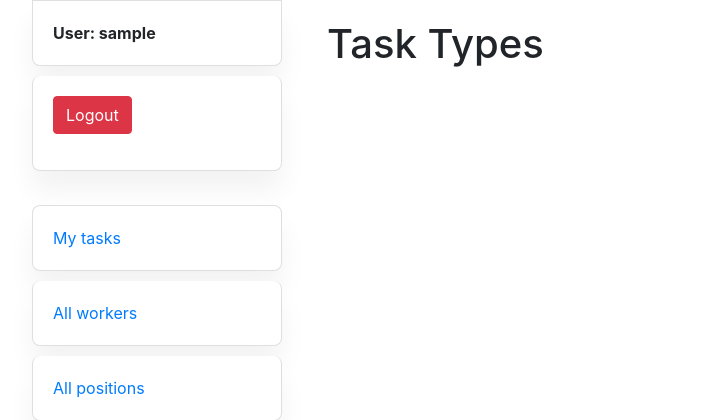
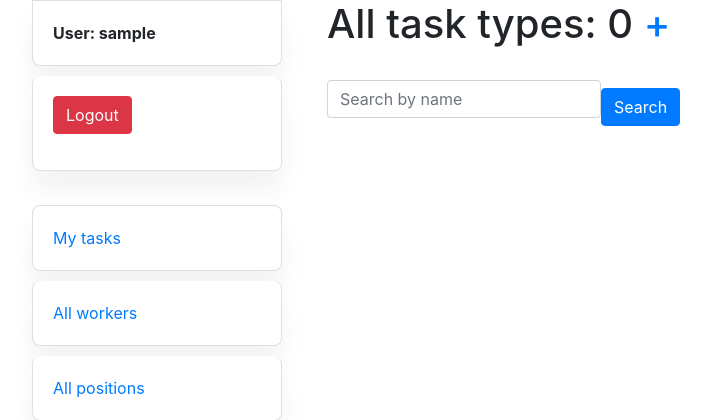
Before and after one commit to twonumberfortyfives/website-it-manager-task, a Django app: page /task-types/ in a window 1280 px wide. Shown: the top 420 px of the page, without its empty margins (23-734 px from the left). Run offline with Django 5.2, Linux system fonts and the light colour scheme; the visitor is signed in with stand-in values (Sample User, id 1); data that the repository does not hold is empty; some libraries are stand-ins or nearby versions.

Commit message:
added delete func in task types and fixed bugs with login page

```diff
--- a/static/css/positions_detail.css
+++ b/static/css/positions_detail.css
@@ -1,6 +1,5 @@
 body{
-    margin-top:20px;
-    background:rgba(241,246,253);
+    background:white;
 }
 .rounded-circle {
     border-radius: 50%!important;
--- a/static/css/positions_list.css
+++ b/static/css/positions_list.css
@@ -1,6 +1,6 @@
 body{
     background: white; /* Change background color to white */
-    margin-top:20px;}
+}
 
 /* ===== Career ===== */
 .career-form {
--- a/static/css/task_list.css
+++ b/static/css/task_list.css
@@ -1,5 +1,4 @@
 body {
-    margin-top: 20px;
     background: #ffffff;
 }
 
@@ -18,3 +17,7 @@ body {
 a {
     text-decoration: none;
 }
+
+.custom-card {
+  border: none; /* Remove borders from cards with custom-card class */
+}
--- a/static/css/task_type_list.css
+++ b/static/css/task_type_list.css
@@ -1,6 +1,6 @@
 /* Styles specific to the task type list page */
 .container {
-    margin-top: 20px;
+    margin-top: 0;
     background: #ffffff;
 }
 
@@ -22,3 +22,7 @@
 a {
     text-decoration: none;
 }
+
+.custom-card {
+  border: none; /* Remove borders from cards with custom-card class */
+}
--- a/static/css/workers_list.css
+++ b/static/css/workers_list.css
@@ -1,6 +1,5 @@
 body {
     background: #ffffff; /* Изменить цвет фона на белый */
-    margin-top: 20px;
 }
 
 .career-form {
--- a/templates/website/task_list.html
+++ b/templates/website/task_list.html
@@ -18,7 +18,7 @@
       {% for task in task_list %}
         <div class="row">
           <div class="col-xl-12">
-            <div class="card mb-3 card-body">
+            <div class="card mb-3 card-body custom-card">
               <div class="row align-items-center">
                 <div class="col-auto">
                   <a href="{% url 'website:tasks-detail' pk=task.id %}">
--- a/templates/website/task_type_list.html
+++ b/templates/website/task_type_list.html
@@ -7,19 +7,25 @@
 {% endblock %}
 {% block content %}
   <div class="container">
-    <h1>Task Types</h1>
+    <h1>All task types: {{ all_task_types }} <a href="{% url 'website:task-type-create' %}">+</a></h1>
     <br>
+    <form action="" method="get" class="form-inline">
+      {{ search_form|crispy }}
+      <input type="submit" value="Search" class="btn btn-primary">
+    </form>
+    {% if task_type_list %}
       <div class="row">
         <div class="col">
           <ul class="list-group">
             {% for task_type in task_type_list %}
-            <li class="list-group-item">
+              <li class="list-group-item custom-card">
                 <h5>{{ task_type.name }}</h5>
-              <p>{{ task_type.description }}</p>
+                <p><a href="{% url 'website:task-type-delete' pk=task_type.id %}" class="btn btn-danger">delete</a></p>
               </li>
             {% endfor %}
           </ul>
         </div>
       </div>
+    {% endif %}
   </div>
 {% endblock %}
--- a/website/forms.py
+++ b/website/forms.py
@@ -6,11 +6,6 @@ from website.models import Worker, Position, Task, TaskType
 
 
 class WorkerForm(forms.ModelForm):
-    position = forms.ModelMultipleChoiceField(
-        queryset=Position.objects.all(),
-        widget=forms.Select,
-        required=True,
-    )
 
     class Meta(UserCreationForm.Meta):
         model = Worker
@@ -96,7 +91,7 @@ class TaskTypeSearchForm(forms.Form):
     )
 
 
-class TaskTypeForm(forms.Form):
-    class Meta(forms.Form):
+class TaskTypeForm(forms.ModelForm):
+    class Meta(forms.ModelForm):
         model = TaskType
         fields = "__all__"
--- a/website/urls.py
+++ b/website/urls.py
@@ -15,6 +15,8 @@ from website.views import (
     TaskListView,
     TaskCreateView,
     TaskTypeListView,
+    TaskTypeCreateView,
+    TaskTypeDeleteView,
 )
 
 urlpatterns = [
@@ -23,6 +25,8 @@ urlpatterns = [
     path("tasks/create", TaskCreateView.as_view(), name='tasks-create'),
     path("tasks/<int:pk>", TaskDetailView.as_view(), name="tasks-detail"),
     path("task-types/", TaskTypeListView.as_view(), name='task-type-list'),
+    path("task-types/create/", TaskTypeCreateView.as_view(), name='task-type-create'),
+    path("task-types/<int:pk>/delete/", TaskTypeDeleteView.as_view(), name='task-type-delete'),
     path("workers/", WorkerListView.as_view(), name="workers-list"),
     path("workers/create", WorkerCreateView.as_view(), name="worker-create"),
     path("workers/<int:pk>", WorkerDetailView.as_view(), name="worker-detail"),
--- a/website/views.py
+++ b/website/views.py
@@ -168,6 +168,7 @@ class TaskTypeListView(LoginRequiredMixin, generic.ListView):
     def get_context_data(self, *, object_list=None, **kwargs):
         context = super(TaskTypeListView, self).get_context_data(**kwargs)
         name = self.request.GET.get("name", "")
+        context["all_task_types"] = TaskType.objects.all().count()
         context["search_form"] = forms.TaskTypeSearchForm(
             initial={"name": name}
         )
@@ -179,3 +180,16 @@ class TaskTypeListView(LoginRequiredMixin, generic.ListView):
         if form.is_valid():
             return queryset.filter(name__icontains=form.cleaned_data["name"])
         return queryset
+
+
+class TaskTypeCreateView(LoginRequiredMixin, generic.CreateView):
+    model = TaskType
+    form_class = forms.TaskTypeForm
+    success_url = reverse_lazy("website:task-type-list")
+    template_name = "website/task_type_form.html"
+
+
+class TaskTypeDeleteView(LoginRequiredMixin, generic.DeleteView):
+    model = TaskType
+    success_url = reverse_lazy("website:task-type-list")
+    template_name = "website/task_type_delete_confirm.html"
--- a/website_it_manager_task/urls.py
+++ b/website_it_manager_task/urls.py
@@ -20,6 +20,6 @@ from django.urls import path, include
 
 urlpatterns = [
     path("admin/", admin.site.urls),
-    path("registration/", include("django.contrib.auth.urls")),
+    path("accounts/", include("django.contrib.auth.urls")),
     path("", include("website.urls"))
 ]
```
Also changed, not shown: templates/website/task_type_delete_confirm.html (added, +15 -0 lines), templates/website/task_type_form.html (added, +11 -0 lines). Lines whose indentation alone changed are shown as unchanged.
